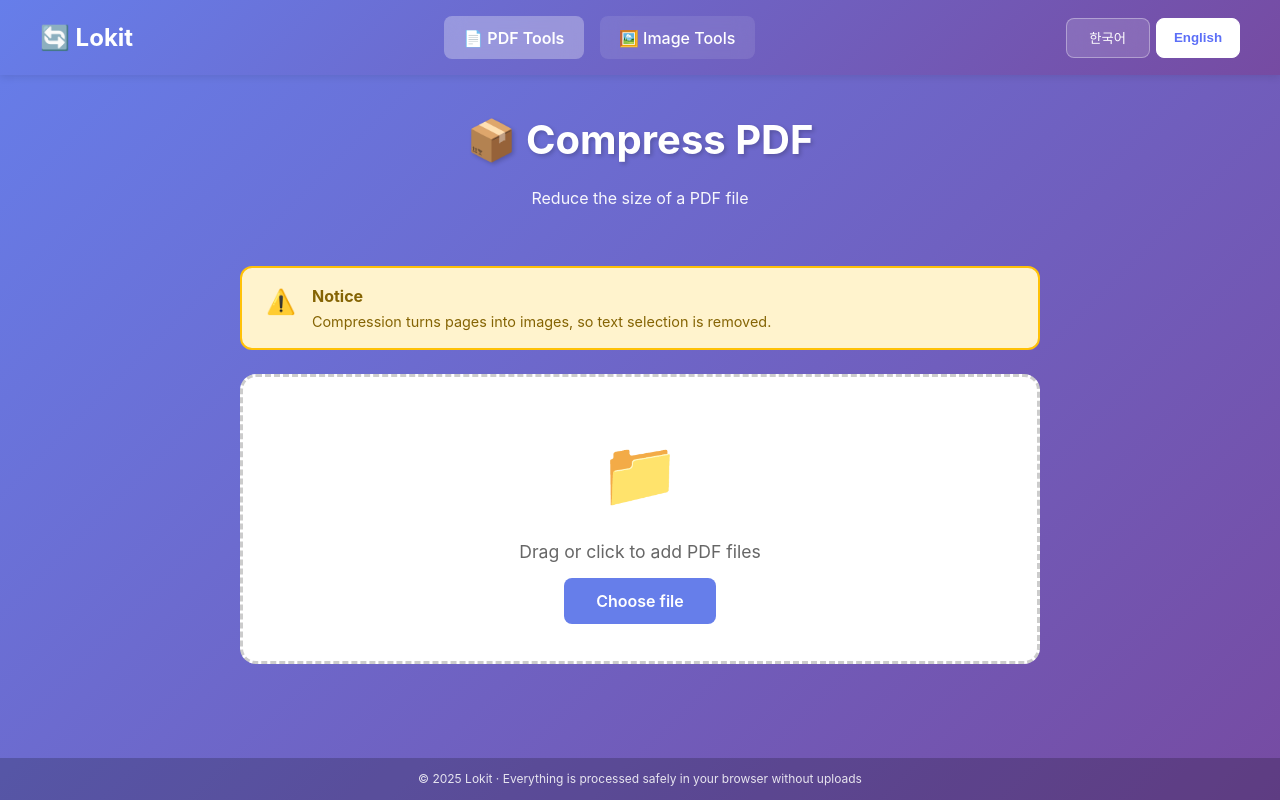
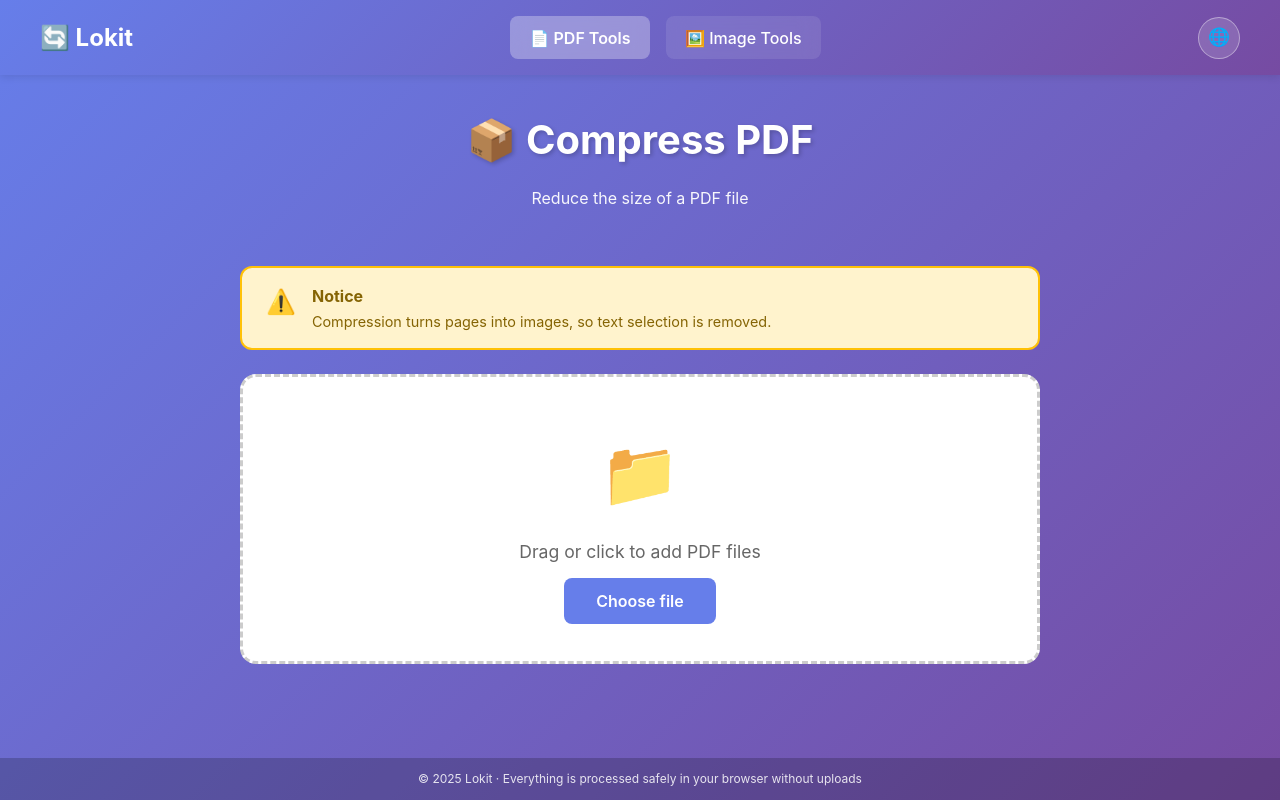
Before and after one commit to king-mini/file-convert, a React (Vite) app: page /pdf/compress in a window 1280 px wide. Built offline with nearby package versions, Linux system fonts and the light colour scheme.

Commit message:
헤더 언어 드롭다운 및 언어 기억 기능 추가

```diff
--- a/src/components/Header.css
+++ b/src/components/Header.css
@@ -85,36 +85,77 @@
 }
 
 .lang-switch {
+  position: relative;
   display: flex;
   align-items: center;
-  gap: 0.4rem;
+  justify-content: flex-end;
 }
 
-.lang-btn {
-  display: inline-flex;
+.lang-toggle {
+  width: 42px;
+  height: 42px;
+  border-radius: 50%;
+  border: 1px solid rgba(255, 255, 255, 0.4);
+  background: rgba(255, 255, 255, 0.15);
+  color: #ffffff;
+  font-size: 1.1rem;
+  cursor: pointer;
+  transition: all 0.2s;
+  display: flex;
   align-items: center;
   justify-content: center;
-  min-width: 84px;
-  min-height: 40px;
-  padding: 0 0.8rem;
-  border-radius: 8px;
-  border: 1px solid rgba(255, 255, 255, 0.35);
-  background: rgba(255, 255, 255, 0.15);
-  color: #ffffff;
-  font-weight: 600;
-  cursor: pointer;
-  transition: all 0.2s;
   backdrop-filter: blur(10px);
 }
 
-.lang-btn:hover {
+.lang-toggle:hover,
+.lang-toggle:focus-visible {
   background: rgba(255, 255, 255, 0.25);
 }
 
-.lang-btn.active {
+.lang-menu {
+  position: absolute;
+  top: calc(100% + 0.5rem);
+  right: 0;
+  min-width: 160px;
   background: #ffffff;
+  border-radius: 10px;
+  box-shadow: 0 8px 24px rgba(0, 0, 0, 0.15);
+  padding: 0.4rem;
+  display: flex;
+  flex-direction: column;
+  gap: 0.25rem;
+  z-index: 50;
+}
+
+.lang-option {
+  border: none;
+  background: transparent;
+  text-align: left;
+  padding: 0.55rem 0.75rem;
+  border-radius: 8px;
+  font-weight: 600;
+  color: #4a4a68;
+  cursor: pointer;
+  display: flex;
+  align-items: center;
+  gap: 0.45rem;
+  transition: all 0.15s;
+}
+
+.lang-option:hover,
+.lang-option:focus-visible {
+  background: rgba(102, 126, 234, 0.1);
   color: #5c6ff7;
-  border-color: #ffffff;
+}
+
+.lang-option.active {
+  background: rgba(102, 126, 234, 0.15);
+  color: #5c6ff7;
+}
+
+.lang-check {
+  font-size: 0.9rem;
+  color: #5c6ff7;
 }
 
 /* 태블릿 이하 */
--- a/src/components/Header.tsx
+++ b/src/components/Header.tsx
@@ -1,8 +1,10 @@
-import { useRef } from 'react';
+import { useEffect, useRef, useState } from 'react';
 import { Link, useLocation } from 'react-router-dom';
 import { useTranslation } from 'react-i18next';
 import { availableLanguages } from '../i18n';
 import './Header.css';
+
+type LanguageCode = 'ko' | 'en';
 
 const Header = () => {
   const location = useLocation();
@@ -12,8 +14,38 @@ const Header = () => {
   const isImageHome = location.pathname === '/image';
   const isPdfTool = location.pathname.startsWith('/pdf/');
   const isImageTool = location.pathname.startsWith('/image/');
-  const currentLang = (i18n.resolvedLanguage || i18n.language || 'ko').split('-')[0];
+  const currentLang = (i18n.resolvedLanguage || i18n.language || 'ko').split('-')[0] as LanguageCode;
+  const [menuOpen, setMenuOpen] = useState(false);
   const langRef = useRef<HTMLDivElement | null>(null);
+
+  useEffect(() => {
+    const handleClickOutside = (event: MouseEvent) => {
+      if (langRef.current && !langRef.current.contains(event.target as Node)) {
+        setMenuOpen(false);
+      }
+    };
+
+    const handleEsc = (event: KeyboardEvent) => {
+      if (event.key === 'Escape') {
+        setMenuOpen(false);
+      }
+    };
+
+    document.addEventListener('mousedown', handleClickOutside);
+    document.addEventListener('keydown', handleEsc);
+    return () => {
+      document.removeEventListener('mousedown', handleClickOutside);
+      document.removeEventListener('keydown', handleEsc);
+    };
+  }, []);
+
+  const handleLanguageChange = (code: LanguageCode) => {
+    i18n.changeLanguage(code);
+    if (typeof window !== 'undefined') {
+      window.localStorage.setItem('lokit_lang', code);
+    }
+    setMenuOpen(false);
+  };
 
   return (
     <header className="header">
@@ -41,16 +73,35 @@ const Header = () => {
         )}
 
         <div className="lang-switch" ref={langRef}>
+          <button
+            type="button"
+            className="lang-toggle"
+            aria-haspopup="listbox"
+            aria-expanded={menuOpen}
+            onClick={() => setMenuOpen((prev) => !prev)}
+          >
+            🌐
+            <span className="sr-only">{t('header.lang.label')}</span>
+          </button>
+
+          {menuOpen && (
+            <div className="lang-menu" role="listbox">
               {availableLanguages.map((lang) => (
                 <button
                   key={lang.code}
                   type="button"
-              className={`lang-btn ${currentLang === lang.code ? 'active' : ''}`}
-              onClick={() => i18n.changeLanguage(lang.code)}
+                  role="option"
+                  data-lang={lang.code}
+                  aria-selected={currentLang === lang.code}
+                  className={`lang-option ${currentLang === lang.code ? 'active' : ''}`}
+                  onClick={() => handleLanguageChange(lang.code as LanguageCode)}
                 >
+                  {currentLang === lang.code && <span className="lang-check">✓</span>}
                   {lang.label}
                 </button>
               ))}
+            </div>
+          )}
         </div>
       </div>
     </header>
--- a/src/i18n.ts
+++ b/src/i18n.ts
@@ -8,8 +8,19 @@ export const availableLanguages = [
   { code: 'en', label: 'English' },
 ];
 
-const defaultLanguage =
-  typeof window !== 'undefined' && navigator.language.toLowerCase().startsWith('ko') ? 'ko' : 'en';
+const resolveStoredLanguage = () => {
+  if (typeof window === 'undefined') return null;
+  const stored = window.localStorage.getItem('lokit_lang');
+  return stored === 'ko' || stored === 'en' ? stored : null;
+};
+
+const resolveBrowserLanguage = () => {
+  if (typeof window === 'undefined') return 'en';
+  const lang = navigator.language?.toLowerCase() || '';
+  return lang.startsWith('ko') ? 'ko' : 'en';
+};
+
+const defaultLanguage = resolveStoredLanguage() ?? resolveBrowserLanguage();
 
 const resources = {
   ko: {
```
Lines whose indentation alone changed are shown as unchanged.
